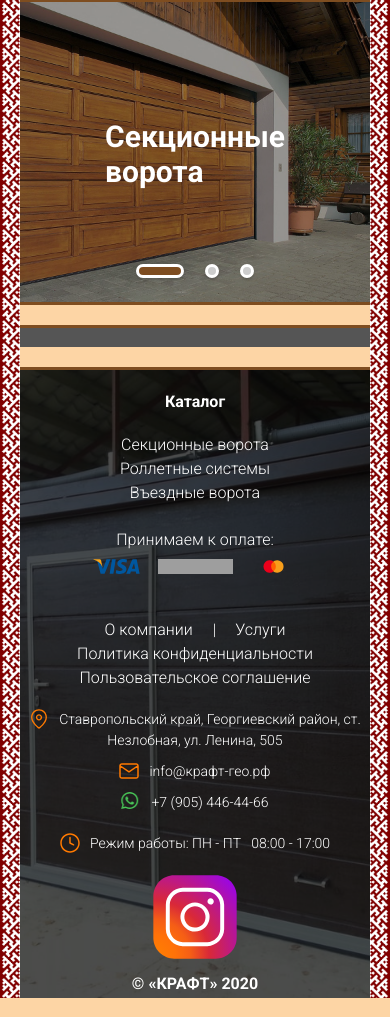
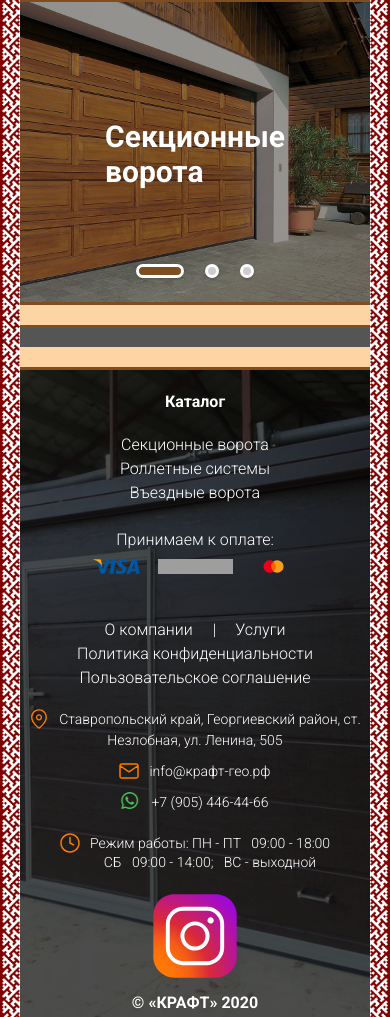
Before and after one commit to ihp-build/kraft, a PHP site: page /index.php in a window 390 px wide. Shown: the part 1064-2081 px from the top of the page. Run offline with PHP 8.4, Linux system fonts and the light colour scheme; some libraries are stand-ins or nearby versions; grey boxes are pictures that could not be loaded.

Commit message:
режим работы

```diff
--- a/css/custom.css
+++ b/css/custom.css
@@ -285,6 +285,11 @@ p {
 
 .footer-column-right {
 	position: relative;
+}
+
+.footer-column-right .worktime {
+	text-align: right;
+	padding-right: 20px;
 }
 
 .footer-column-right .worktime span {
@@ -1204,6 +1209,11 @@ p {
 		padding-top: 0px;
 	}
 
+	.footer-column-right .worktime {
+		text-align: center;
+		padding-right: 0px;
+	}
+
 	.copyright {
 		padding-bottom: 5px;
 		position: inherit;
--- a/footer.php
+++ b/footer.php
@@ -70,7 +70,8 @@
 	 					<svg width="20" height="20" >
 							<use xlink:href="/img/svg/sprite.svg#icon_time"></use>
 						</svg>
-	 					<span>Режим работы: ПН - ПТ &nbsp; 08:00 - 17:00</span>
+	 					<span>Режим работы: ПН - ПТ &nbsp; 09:00 - 18:00</span><br />
+	 					<span>СБ &nbsp; 09:00 - 14:00; &nbsp; ВС - выходной</span>
 	 				</div>
 
 	 				<div class="instagram">
--- a/header.php
+++ b/header.php
@@ -19,7 +19,7 @@
 	<link rel="stylesheet" href="/css/owlcarousel/owl.theme.default.min.css">
 
 
-	<link rel="stylesheet" href="/css/custom.css?ver=0.008" type="text/css" />
+	<link rel="stylesheet" href="/css/custom.css?ver=0.009" type="text/css" />
 
 	<meta name="viewport" content="width=device-width, initial-scale=1" />
 
```
